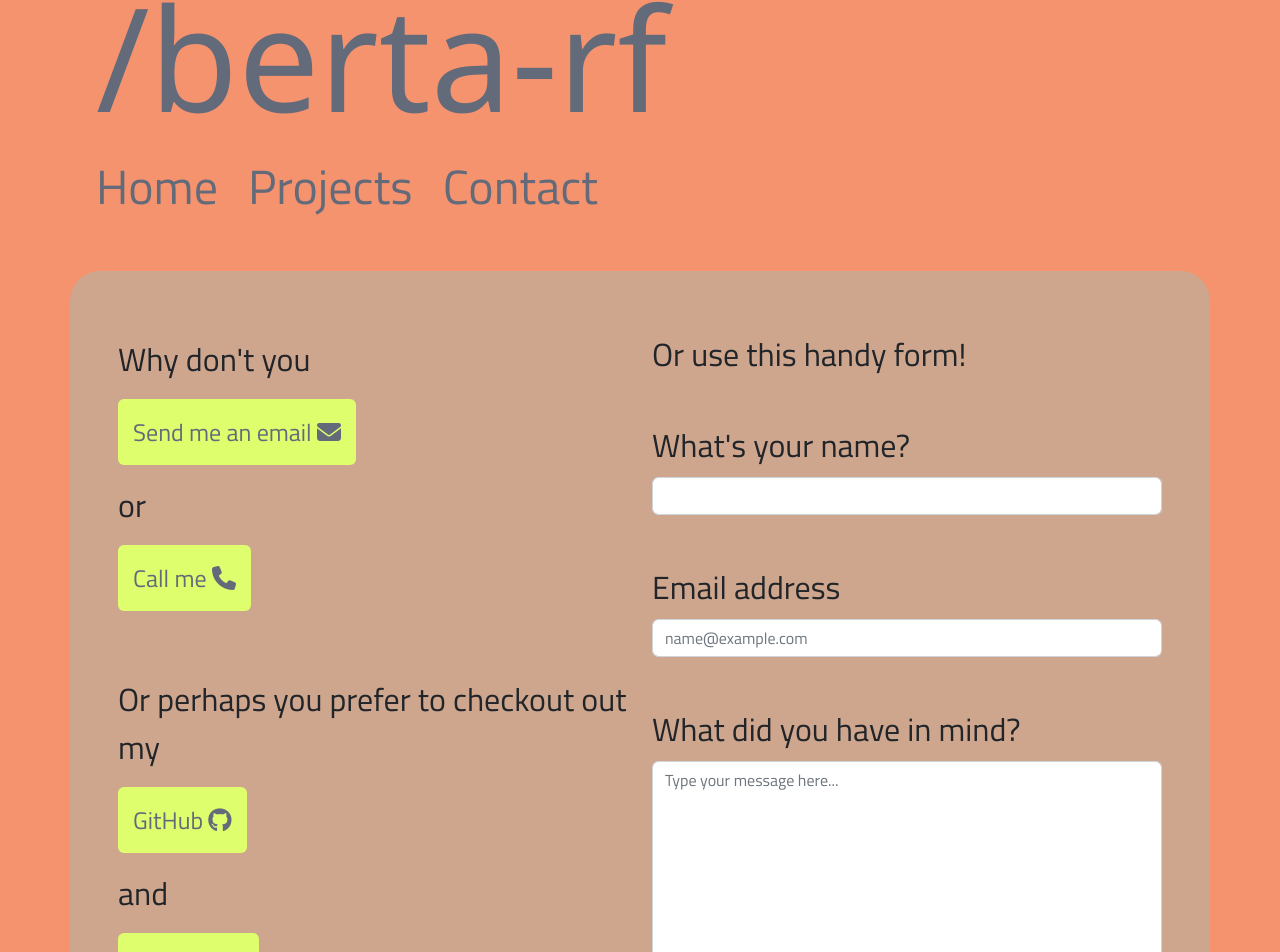
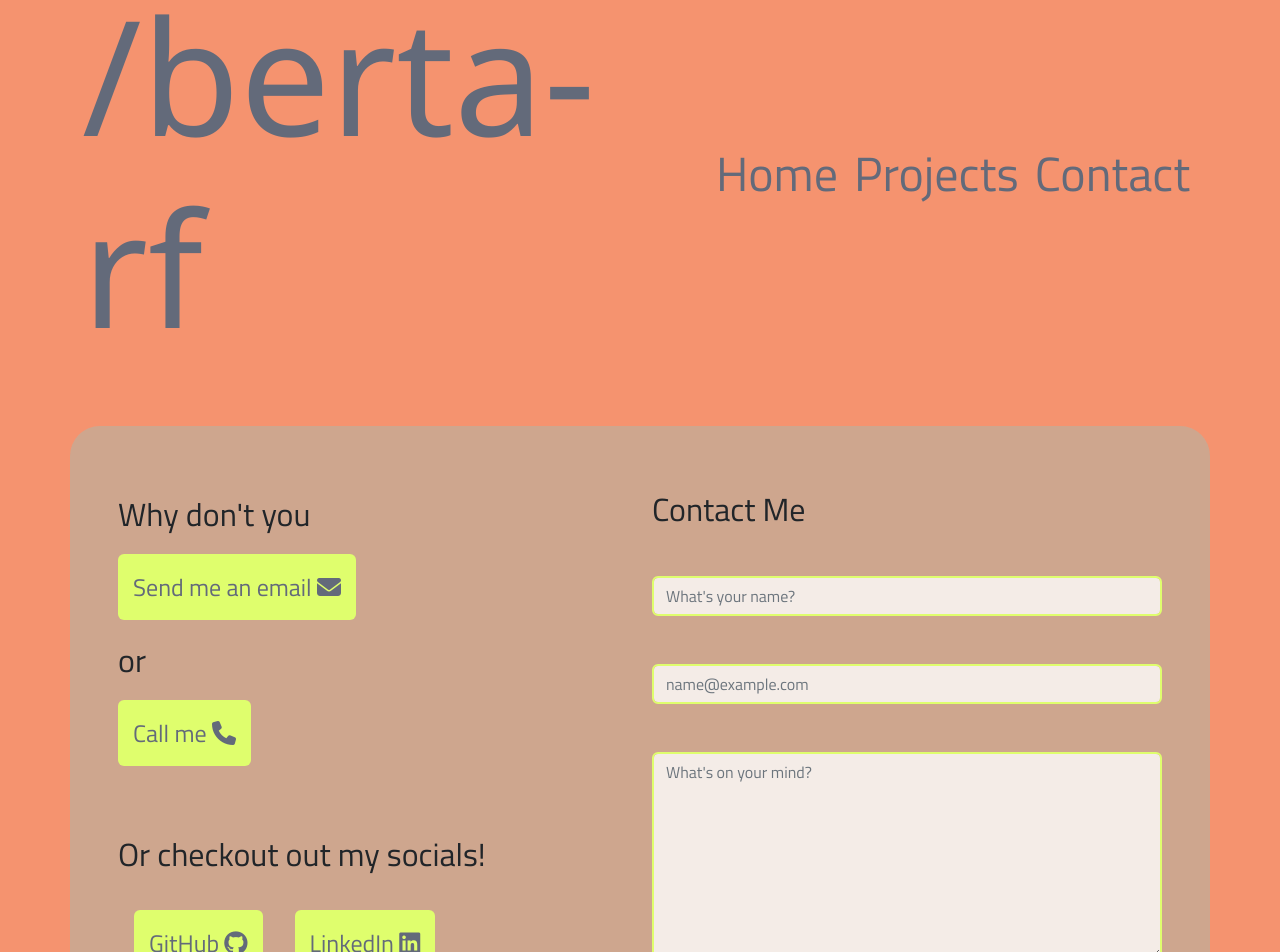
Before and after one commit to berta-rf/my_portfolio, a React (Create React App) app: page /contact in a window 1280 px wide. Shown: the part 78-1030 px from the top of the page. Built offline with nearby package versions, Linux system fonts and the light colour scheme.

Commit message:
Fix scss issues

```diff
--- a/src/App.js
+++ b/src/App.js
@@ -6,8 +6,8 @@ import Header from './components/Header';
 import Home from './components/Home';
 import ProjectGallery from './components/ProjectGallery';
 
-import 'bootstrap/dist/css/bootstrap.min.css';
-import ThemeProvider from 'react-bootstrap/ThemeProvider'
+import ThemeProvider from 'react-bootstrap/ThemeProvider';
+
 import './App.scss';
 
 
@@ -28,6 +28,7 @@ const App = () => {
                 <Route path="contact" element={<Contact />} />
             </Routes>
         </div>
+
         </ThemeProvider>
         </Router>
     );
--- a/src/App.scss
+++ b/src/App.scss
@@ -1,3 +1,5 @@
+@import "~bootstrap/scss/bootstrap";
+
 :root {
     --shuttleGray: #636a7a;
     --edward: #a9b9ac;
@@ -9,28 +11,28 @@
 body {
     font-family: 'Titillium Web', sans-serif;
     background-color: var(--sandyBrown);
-    font-size: 2rem;
+    font-size: 2em;
 }
 
 h1 {
     font-family:'Segoe UI', Tahoma, Geneva, Verdana, sans-serif;
     color: #636a7a;
-    font-size: 9rem;
+    font-size: 5em;
 }
 
-a {
+.nav-link {
     color: #636a7a;
-    font-size: 3rem;
+    font-size: 1.5em;
     text-decoration: none;
     padding-right: 30px;
 }
 
-a:hover {
+.nav-link:hover {
     color: var(--canary);
 }
 
-.btn {
-    background-color: var(--canary);
+.btn, .badge {
+    background-color: var(--canary)!important;
     color: var(--shuttleGray);
     border: none;
     padding: 15px;
@@ -47,3 +49,8 @@ a:hover {
     padding: 3rem;
     border-radius: 30px;
 }
+
+.form-control {
+    background-color: rgba(255, 255, 255, 0.788);
+    border: 2px solid var(--canary);
+}
--- a/src/components/Contact.js
+++ b/src/components/Contact.js
@@ -11,38 +11,33 @@ const Contact = () => {
 
     <Container className="contactPage">
       <Row>
-        <Col>
-
+        <Col xs={12} sm={12} md={6} >
             <div className="contactinfo my-3">
                 <p>Why don't you</p>
                 <Button className="mb-3" href="mailto: bertaromanofernandez@gmail.com">Send me an email <i className="fa-solid fa-envelope"></i></Button>
                 <p>or</p>
                 <Button className="mb-3" href="tel:+447989122309">Call me <i className="fa-solid fa-phone"></i></Button>
                 <div><br></br></div>
-            <p>Or perhaps you prefer to checkout out my</p>
-            <Button className="mb-3" href="https://github.com/berta-rf">GitHub <i className="fa-brands fa-github"></i></Button>
-            <p>and</p>
-            <Button className="mb-3" href="https://www.Buttonedin.com/in/berta-romano-fernandez-85a51117a/">LinkedIn <i className="fa-brands fa-linkedin"></i></Button>
-            <p>or have a look at my solved challenges on</p>
-            <Button className="mb-3" href="https://www.frontendmentor.io/profile/berta-rf">FrontEnd Mentor <i className="fa-regular fa-folder-open"></i></Button>
+                <p>Or checkout out my socials!</p>
+                <Button className="m-3" href="https://github.com/berta-rf">GitHub <i className="fa-brands fa-github"></i></Button>
+                <Button className="m-3" href="https://www.Buttonedin.com/in/berta-romano-fernandez-85a51117a/">LinkedIn <i className="fa-brands fa-linkedin"></i></Button>
+                <Button className="m-3" href="https://www.frontendmentor.io/profile/berta-rf">FrontEnd Mentor <i className="fa-regular fa-folder-open"></i></Button>
             </div>
+        </Col>
 
-        </Col>
-        <Col>
+        <Col xs={12} sm={12} md={6}>
             <Form className="my-3">
-                <h2>Or use this handy form!</h2>
-                <Form.Group className="my-5" controlId="exampleForm.ControlInput1">
-                    <Form.Label>What's your name?</Form.Label>
-                    <Form.Control type="name" placeholder="" />
+                <h2>Contact Me</h2>
+                <Form.Group className="my-5" controlId="form.ControlInput1">
+                    <Form.Control type="name" placeholder="What's your name?" />
                 </Form.Group>
-                <Form.Group className="mb-5" controlId="exampleForm.ControlInput2">
-                    <Form.Label>Email address</Form.Label>
+                <Form.Group className="mb-5" controlId="form.ControlInput2">
                     <Form.Control type="email" placeholder="name@example.com" />
                 </Form.Group>
-                <Form.Group className="mb-5" controlId="exampleForm.ControlTextarea1">
-                    <Form.Label>What did you have in mind?</Form.Label>
-                    <Form.Control as="textarea" placeholder="Type your message here..." rows={12} />
+                <Form.Group className="mb-5" controlId="form.ControlTextarea1">
+                    <Form.Control as="textarea" placeholder="What's on your mind? " rows={8} />
                 </Form.Group>
+                <Button className="btn" type="submit">Submit</Button>
             </Form>
         </Col>
       </Row>
--- a/src/components/Header.js
+++ b/src/components/Header.js
@@ -1,20 +1,50 @@
-import React from "react";
+import React, { useState } from "react";
 import { Link } from 'react-router-dom';
+import { Container, Navbar } from "react-bootstrap";
+import Button from 'react-bootstrap/Button'
 
 const Header = () => {
 
+    const [isNavCollapsed, setIsNavCollapsed] = useState(false);
+
+    const handleNavCollapse = () => setIsNavCollapsed(!isNavCollapsed);
+
+
     return(<>
+      <Container>
+            <Navbar className="navbar navbar-expand-lg my-5">
+                <div>
+                    <h1>/berta-rf</h1>
+                </div>
 
-        <nav className="navbar p-5 mx-5">
+                <Button className="custom-toggler navbar-toggler" type="button" data-toggle="collapse" data-target="#navbarsExample09" aria-controls="navbarsExample09" aria-expanded={!isNavCollapsed ? true : false} aria-label="Toggle navigation" onClick={handleNavCollapse}>
+                    <span className="navbar-toggler-icon"></span>
+                </Button>
 
-            <h1>/berta-rf</h1>
+                <div className="justify-content-end" aria-expanded={isNavCollapsed ? 'collapse' : 'navbar-collapse'} id="navbarSupportedContent">
+                    <div className="navbar-nav">
+                        <Link className="nav-link" to="/">Home</Link>
+                        <Link className="nav-link" to="/projects">Projects</Link>
+                        <Link className="nav-link" to="/contact">Contact</Link>
+                    </div>
+                </div>
+            </Navbar>
+      </Container>
 
-            <div className="navLinks">
-                <Link to="/">Home</Link>
-                <Link to="/projects">Projects</Link>
-                <Link to="/contact">Contact</Link>
-            </div>
-        </nav>
+        {/* <nav class="navbar pb-5 navbar-dark navbar-expand-lg justify-content-end">
+        <Button class="navbar-toggler" type="Button" data-toggle="collapse" data-target="#navbarSupportedContent" aria-controls="navbarSupportedContent" aria-expanded="false" aria-label="Toggle navigation">
+          <span class="navbar-toggler-icon"></span>
+        </Button>
+
+        <div class="collapse navbar-collapse justify-content-end" id="navbarSupportedContent">
+          <div class="navbar-nav justify-content-end">
+            <a class="nav-link" href="#skills">Skills</a>
+            <a class="nav-link" href="#work">Work</a>
+            <a class="nav-link" href="#contact">Contact</a>
+          </div>
+
+        </div>
+      </nav> */}
 
     </>);
 
--- a/src/components/Home.js
+++ b/src/components/Home.js
@@ -1,33 +1,26 @@
 import React from "react";
+import Container from "react-bootstrap/Container";
 import Badge from 'react-bootstrap/Badge';
-import portrait from '../assets/images/portrait.png'
+import portrait from '../assets/images/portrait.png';
 
 
 const Home = () => {
 
+    const skills = ['Git / GitHub', 'HTML', 'CSS', 'JavaScript', 'Bootstrap', 'APIs', 'React', 'JSON', 'JQuery', 'Node.js', 'Python', 'Agile Methodologies']
+
     return(<>
 
-        <div className="statement d-flex p-5">
-            <img src={ portrait } width="300" alt="" />
-            <p>Hi there, my name is Berta and I'm a Frontend Developer</p>
+        <Container>
+            <div className="statement d-flex my-5">
+                <img src={ portrait } width="300" alt="" />
+                <p>Hi there, my name is Berta and I'm a Frontend Developer</p>
+            </div>
 
-        </div>
+            <div className="badges m-5">
+                {skills.map(skill => <Badge className="badge m-2">{skill}</Badge>)}
+            </div>
+        </Container>
 
-        <div className="badges d-flex flex-wrap justify-content-center">
-            <Badge className="badge">Git / GitHub</Badge>
-            <Badge className="badge">HTML</Badge>
-            <Badge className="badge">CSS</Badge>
-            <Badge className="badge">JavaScript</Badge>
-            <Badge className="badge">Bootstrap</Badge>
-            <Badge className="badge">APIs</Badge>
-            <Badge className="badge">React</Badge>
-            <Badge className="badge">JSON</Badge>
-            <Badge className="badge">JQuery</Badge>
-            <Badge className="badge">Node.js</Badge>
-            <Badge className="badge">Python</Badge>
-            <Badge className="badge">UX</Badge>
-            <Badge className="badge">Agile Methodologies</Badge>
-        </div>
     </>);
 
 }
--- a/src/components/ProjectGallery.js
+++ b/src/components/ProjectGallery.js
@@ -4,6 +4,7 @@
 
 const ProjectGallery = (props) => {
 
+    // {projects.map(f => <FriendCard name={f.name} occupation={f.occupation} location={f.location} image={f.image} />)}
 
 }
 
--- a/src/index.js
+++ b/src/index.js
@@ -1,7 +1,7 @@
 import React from 'react';
 import ReactDOM from 'react-dom/client';
 import App from './App';
-import 'bootstrap/dist/css/bootstrap.min.css';
+import './App.scss';
 
 
 const root = ReactDOM.createRoot(document.getElementById('root'));
```
Also changed, not shown: 1 other file (tests, documents, lock files or other folders). Lines whose indentation alone changed are shown as unchanged.
